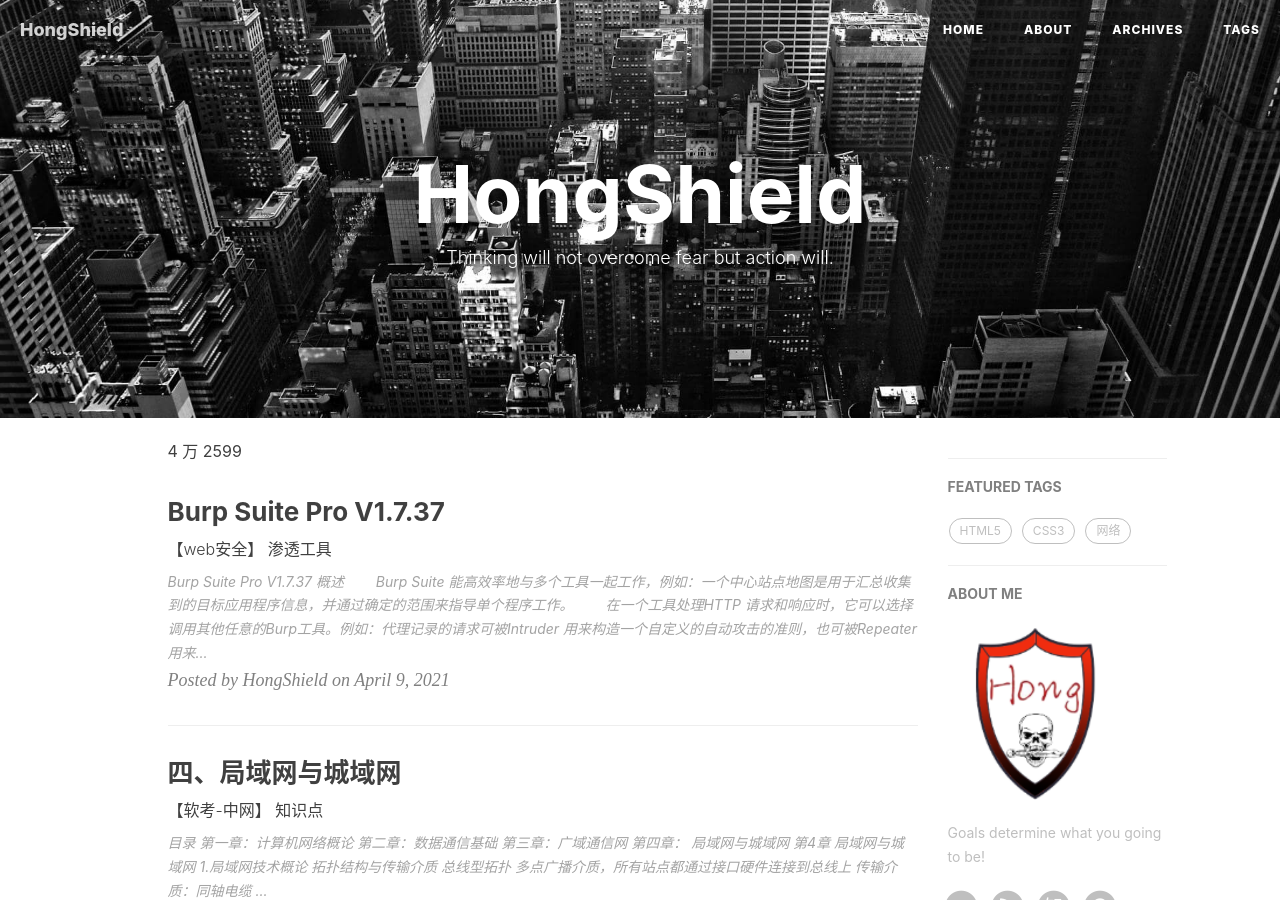
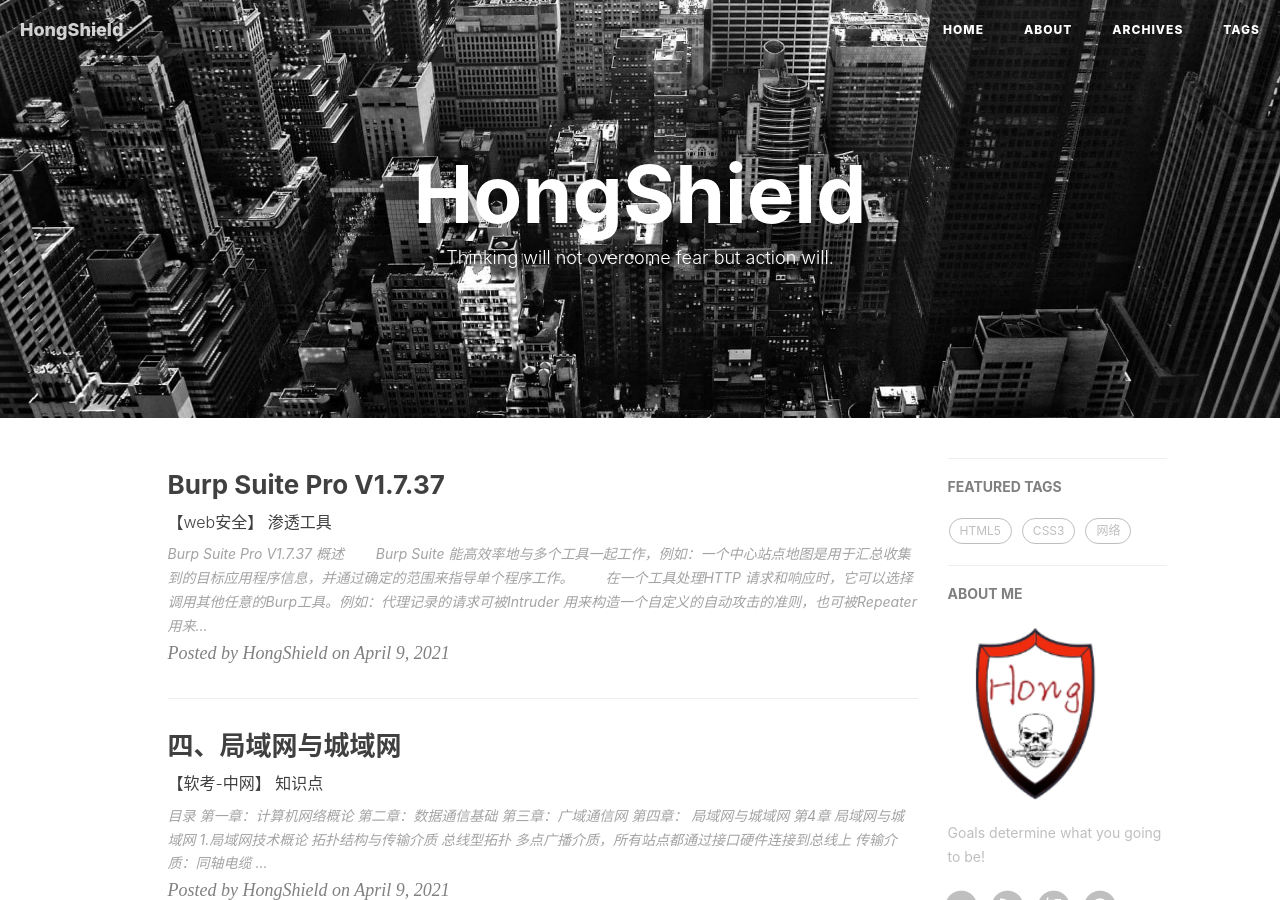
Before and after one commit to HongShield/hongshield.github.io, a Jekyll site: the page built from index.html, in a window 1280 px wide and 900 px high. Built offline with Jekyll 4.4.1, drawn with Linux system fonts in a browser that asks for light colours; nearby versions of some CDN libraries; the list of posts is cut into pages by our own code; comment, search, counter and statistics services are not loaded.

Commit message:
Update index.html

```diff
--- a/index.html
+++ b/index.html
@@ -2,18 +2,6 @@
 layout: page
 description: "Thinking will not overcome fear but action will."
 ---
-
-  {% assign count = 0 %}
-  {% for post in site.posts %}
-      {% assign single_count = post.content | strip_html | strip_newlines | remove: " " | size %}
-      {% assign count = count | plus: single_count %}
-  {% endfor %}
-
-  {% if count > 10000 %}
-      {{ count | divided_by: 10000 }} 万 {{ count | modulo: 10000 }}
-  {% else %}
-      {{ count }}
-  {% endif %}
 
 {% for post in paginator.posts %}
 <div class="post-preview">
```
